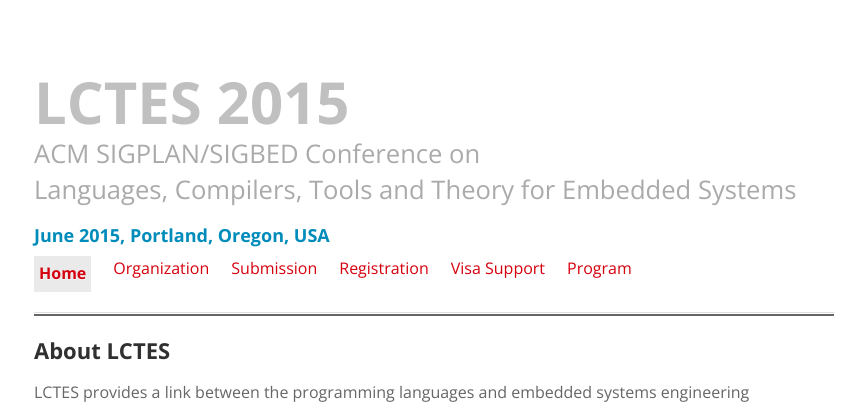
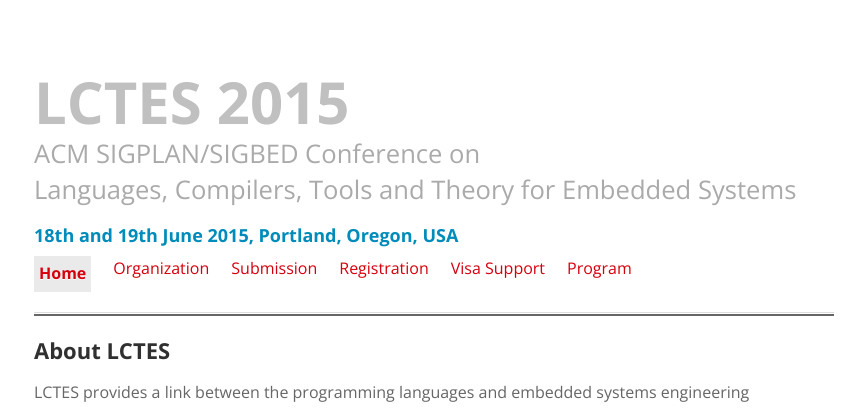
Before and after one commit to GSathish/lctes2015, a Jekyll site: the page built from index.html, in a window 1280 px wide. Shown: the top 409 px of the page, without its empty margins (26-891 px from the left). Built offline with Jekyll 4.4.1, drawn with Linux system fonts in a browser that asks for light colours.

Commit message:
added dates

```diff
--- a/_includes/header.html
+++ b/_includes/header.html
@@ -56,7 +56,7 @@
         <header>
           <h1>LCTES 2015</h1>
           <h2>ACM SIGPLAN/SIGBED Conference on <br />Languages, Compilers, Tools and Theory for Embedded Systems</h2>
-          <h3>June 2015, Portland, Oregon, USA</h3>
+          <h3>18th and 19th June 2015, Portland, Oregon, USA</h3>
           <nav>
             <ul class="inline-list">
 	          <li><a href="{{ site.url }}/" {% if page.current == 'home' %}class='active'{% endif %}>Home</a></li>
```
